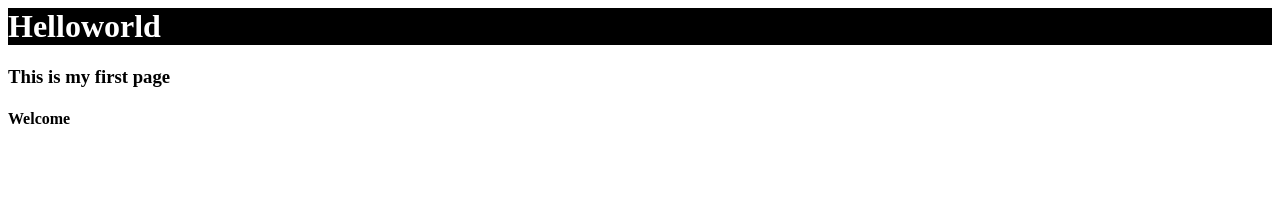
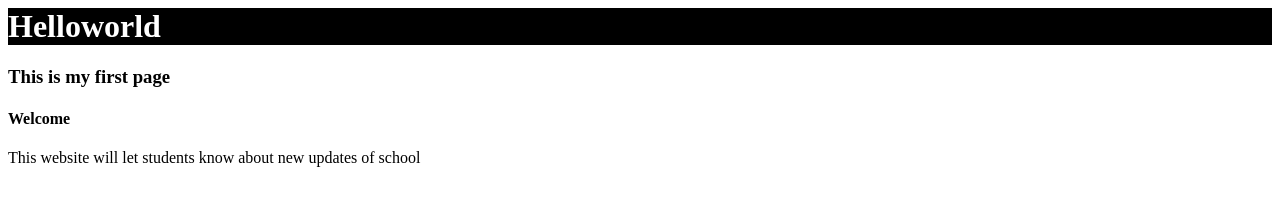
Before and after one commit to cyuzuzojanviere/restaurant, a plain HTML site: page index.html in a window 1280 px wide. Drawn offline with Linux system fonts and the light colour scheme.

Commit message:
description

```diff
--- a/index.html
+++ b/index.html
@@ -12,5 +12,6 @@
         <h1>Helloworld</h1>
         <h3>This is my first page</h3>
         <h4>Welcome</h4>
+        <p>This website will let students know about new updates of school</p>
     </body>
 </html>
```
